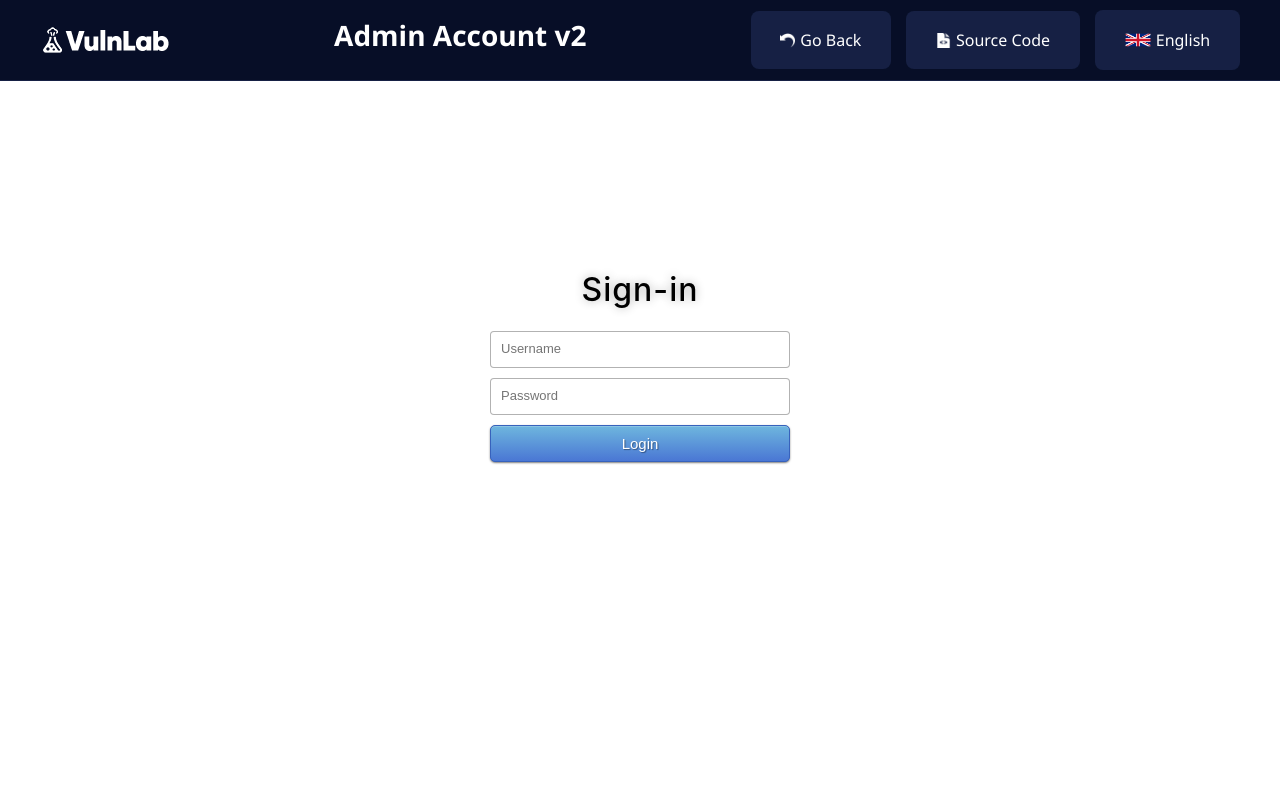
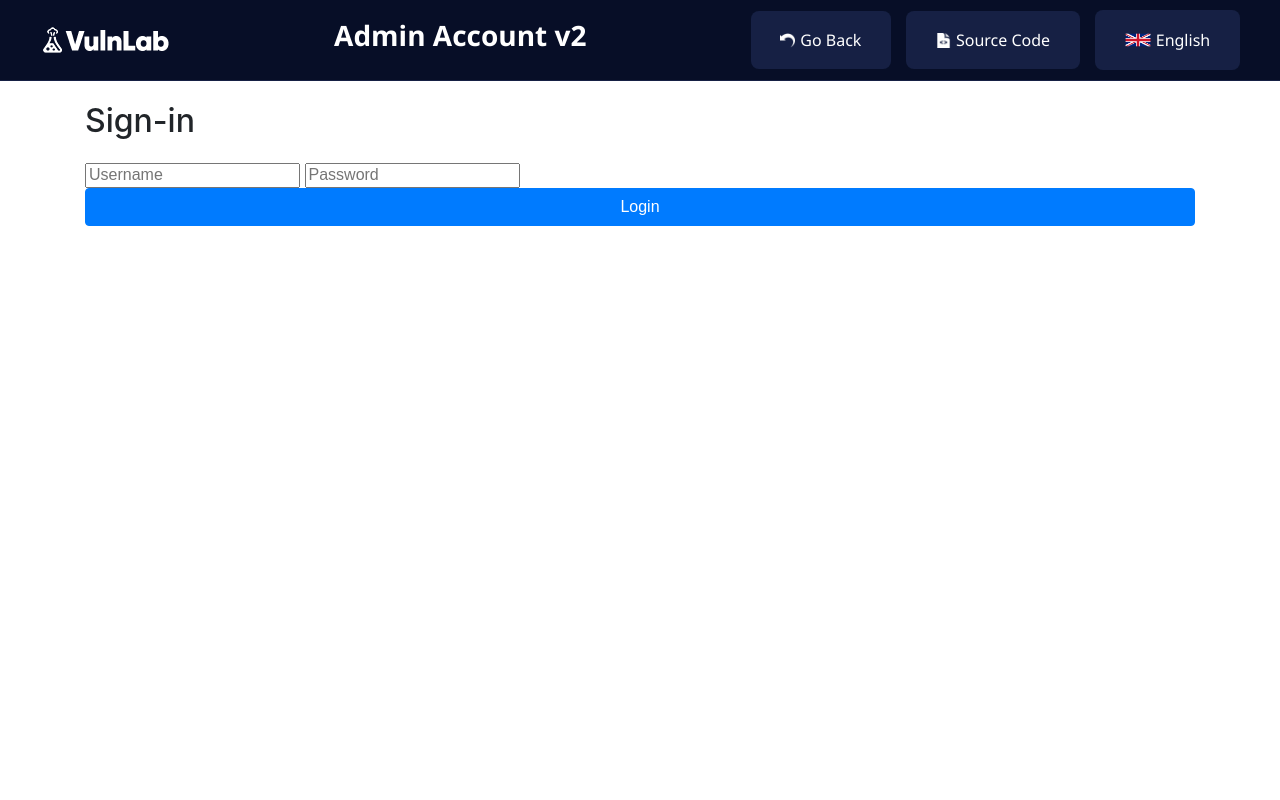
Before and after one commit to feisonBaixcamp/Grup4, a PHP site: page /lab/insecure-deserialization/admin-account-2/login.php in a window 1280 px wide. Run offline with PHP 8.4, Linux system fonts and the light colour scheme.

Commit message:
Update login.php

```diff
--- a/VulnLab/app/lab/insecure-deserialization/admin-account-2/login.php
+++ b/VulnLab/app/lab/insecure-deserialization/admin-account-2/login.php
@@ -8,26 +8,27 @@
 $db = new DB();
 $users = $db->getUsersList();
 
+if (isset($_POST['username']) && isset($_POST['password'])) {
+    $username = $_POST['username'];
+    $password = $_POST['password'];
 
-	if( isset( $_POST['username'] ) && isset( $_POST['password'] ) ){
-
-		$username = $users[1]['username'];
-		$password = $users[1]['password'];
-		$isAdmin = $users[1]['isAdmin'];
-
-		if( $username === md5($_POST['username']) && $password === md5($_POST['password']) ){
-
-			$user = new User($username,$password,$isAdmin);
-			$serializedStr = serialize($user);
-			$extremeSecretCookie = base64_encode(urlencode($serializedStr));
-			setcookie('d2VsY29tZS1hZG1pbmlzdHJhdG9y',$extremeSecretCookie);
+    // Iterar sobre la lista de usuarios para encontrar coincidencias
+    foreach ($users as $user) {
+        if ($user['username'] === md5($username) && $user['password'] === md5($password)) {
+            // Si las credenciales son correctas, crear un objeto User y serializarlo
+            $userObject = new User($username, $user['isAdmin']);
+            $serializedUser = serialize($userObject);
+            $encodedUser = base64_encode(urlencode($serializedUser));
+            // Establecer la cookie y redirigir al usuario a la página de inicio
+            setcookie('d2VsY29tZS1hZG1pbmlzdHJhdG9y', $encodedUser);
             header("Location: index.php");
             exit;
         }
-		else{
+    }
+
+    // Si no se encontraron coincidencias, redirigir de nuevo a la página de inicio de sesión con un mensaje de error
     header("Location: login.php?msg=1");
     exit;
-		}
 }
 
 ?>
@@ -35,66 +36,31 @@
 <link rel="stylesheet" type="text/css" href="css/bootstrap.min.css">
 <!------ Include the above in your HEAD tag ---------->
 
-<!DOCTYPE html><html lang='en' class=''>
+<!DOCTYPE html>
+<html lang="en">
 <head>
-
-<link rel='stylesheet prefetch' href='css/normalize.min.css'><script src='js/prefixfree.min.js'></script>
-<style class="cp-pen-styles">@import url(https://fonts.googleapis.com/css?family=Open+Sans);
-.btn { display: inline-block; *display: inline; *zoom: 1; padding: 4px 10px 4px; margin-bottom: 0; font-size: 13px; line-height: 18px; color: #333333; text-align: center;text-shadow: 0 1px 1px rgba(255, 255, 255, 0.75); vertical-align: middle; background-color: #f5f5f5; background-image: -moz-linear-gradient(top, #ffffff, #e6e6e6); background-image: -ms-linear-gradient(top, #ffffff, #e6e6e6); background-image: -webkit-gradient(linear, 0 0, 0 100%, from(#ffffff), to(#e6e6e6)); background-image: -webkit-linear-gradient(top, #ffffff, #e6e6e6); background-image: -o-linear-gradient(top, #ffffff, #e6e6e6); background-image: linear-gradient(top, #ffffff, #e6e6e6); background-repeat: repeat-x; filter: progid:dximagetransform.microsoft.gradient(startColorstr=#ffffff, endColorstr=#e6e6e6, GradientType=0); border-color: #e6e6e6 #e6e6e6 #e6e6e6; border-color: rgba(0, 0, 0, 0.1) rgba(0, 0, 0, 0.1) rgba(0, 0, 0, 0.25); border: 1px solid #e6e6e6; -webkit-border-radius: 4px; -moz-border-radius: 4px; border-radius: 4px; -webkit-box-shadow: inset 0 1px 0 rgba(255, 255, 255, 0.2), 0 1px 2px rgba(0, 0, 0, 0.05); -moz-box-shadow: inset 0 1px 0 rgba(255, 255, 255, 0.2), 0 1px 2px rgba(0, 0, 0, 0.05); box-shadow: inset 0 1px 0 rgba(255, 255, 255, 0.2), 0 1px 2px rgba(0, 0, 0, 0.05); cursor: pointer; *margin-left: .3em; }
-.btn:hover, .btn:active, .btn.active, .btn.disabled, .btn[disabled] { background-color: #e6e6e6; }
-.btn-large { padding: 9px 14px; font-size: 15px; line-height: normal; -webkit-border-radius: 5px; -moz-border-radius: 5px; border-radius: 5px; }
-.btn:hover { color: #333333; text-decoration: none; background-color: #e6e6e6; background-position: 0 -15px; -webkit-transition: background-position 0.1s linear; -moz-transition: background-position 0.1s linear; -ms-transition: background-position 0.1s linear; -o-transition: background-position 0.1s linear; transition: background-position 0.1s linear; }
-.btn-primary, .btn-primary:hover { text-shadow: 0 -1px 0 rgba(0, 0, 0, 0.25); color: #ffffff; }
-.btn-primary.active { color: rgba(255, 255, 255, 0.75); }
-.btn-primary { background-color: #4a77d4; background-image: -moz-linear-gradient(top, #6eb6de, #4a77d4); background-image: -ms-linear-gradient(top, #6eb6de, #4a77d4); background-image: -webkit-gradient(linear, 0 0, 0 100%, from(#6eb6de), to(#4a77d4)); background-image: -webkit-linear-gradient(top, #6eb6de, #4a77d4); background-image: -o-linear-gradient(top, #6eb6de, #4a77d4); background-image: linear-gradient(top, #6eb6de, #4a77d4); background-repeat: repeat-x; filter: progid:dximagetransform.microsoft.gradient(startColorstr=#6eb6de, endColorstr=#4a77d4, GradientType=0);  border: 1px solid #3762bc; text-shadow: 1px 1px 1px rgba(0,0,0,0.4); box-shadow: inset 0 1px 0 rgba(255, 255, 255, 0.2), 0 1px 2px rgba(0, 0, 0, 0.5); }
-.btn-primary:hover, .btn-primary:active, .btn-primary.active, .btn-primary.disabled, .btn-primary[disabled] { filter: none; background-color: #4a77d4; }
-.btn-block { width: 100%; display:block; }
-
-* { -webkit-box-sizing:border-box; -moz-box-sizing:border-box; -ms-box-sizing:border-box; -o-box-sizing:border-box; box-sizing:border-box; }
-
-html { width: 100%; height:100%; overflow:hidden; }
-
-
-.login {
-	position: absolute;
-	top: 50%;
-	left: 50%;
-	margin: -150px 0 0 -150px;
-	width:300px;
-	height:300px;
-}
-.login h1 { color: black; text-shadow: 0 0 10px rgba(0,0,0,0.3); letter-spacing:1px; text-align:center; }
-.login h2 { text-align:center; }
-input {
-	width: 100%;
-	margin-bottom: 10px;
-
-	border: none;
-	outline: none;
-	padding: 10px;
-	font-size: 13px;
-
-	border: 1px solid rgba(0,0,0,0.3);
-	border-radius: 4px;
-
-}
-
-</style></head><body>
-<div class ="container">
+    <link rel="stylesheet" href="css/normalize.min.css">
+    <script src="js/prefixfree.min.js"></script>
+    <style>
+        /* Estilos CSS aquí */
+    </style>
+</head>
+<body>
+<div class="container">
     <div class="login">
         <?php
-		if( isset($_GET['msg'])){
-			if ( $_GET['msg'] == 2 )
-			echo "<h2 style = 'color:red'>".$strings['enter-system']."</h2>";
+        // Mostrar mensaje de error si existe
+        if (isset($_GET['msg'])) {
+            if ($_GET['msg'] == 2)
+                echo "<h2 style='color:red'>" . $strings['enter-system'] . "</h2>";
             else
-			echo "<h2 style = 'color:red'>".$strings['invalid-credentials']."</h2>";
+                echo "<h2 style='color:red'>" . $strings['invalid-credentials'] . "</h2>";
         }
         ?>
-	<h1 ><?= $strings['sign-in']; ?></h1>
+        <h1><?= $strings['sign-in']; ?></h1>
         <form method="post">
-
-    	<input type="text" name="username" placeholder="<?= $strings['username']; ?>" required="required" />
-        <input type="password" name="password" placeholder="<?= $strings['password']; ?>" required="required" />
+            <input type="text" name="username" placeholder="<?= $strings['username']; ?>" required="required"/>
+            <input type="password" name="password" placeholder="<?= $strings['password']; ?>" required="required"/>
             <button type="submit" class="btn btn-primary btn-block btn-large"><?= $strings['login']; ?></button>
         </form>
     </div>
```
Lines whose indentation alone changed are shown as unchanged.
